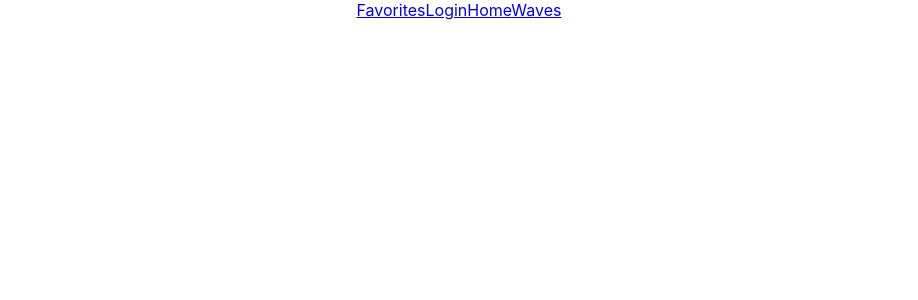
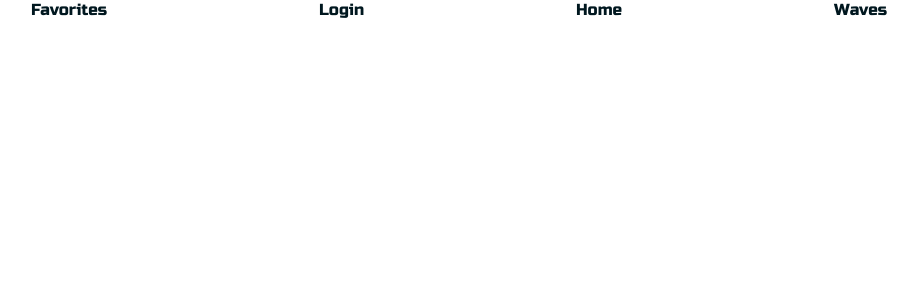
Before and after one commit to JordanLarson/CAPSTONE, a React (Create React App) app in the folder surf-app/: page / in a window 1280 px wide. Shown: the top 300 px of the page, without its empty margins (181-1099 px from the left). Built offline with nearby package versions, Linux system fonts and the light colour scheme.

Commit message:
filters functional

```diff
--- a/surf-app/package.json
+++ b/surf-app/package.json
@@ -19,7 +19,8 @@
     "react-media": "^1.10.0",
     "react-router": "^5.2.0",
     "react-router-dom": "^5.2.0",
-    "react-scripts": "^3.4.3"
+    "react-scripts": "^3.4.3",
+    "react-stars": "^2.2.5"
   },
   "scripts": {
     "start": "react-scripts start",
--- a/surf-app/src/components/Messages/Messages.css
+++ b/surf-app/src/components/Messages/Messages.css
@@ -1,5 +1,5 @@
 .chat-container {
-  background-color: #d93f51;
+  background-color: #007ea7;
   padding: 5px 5px;
   border-radius: 25px;
   grid-column: 3;
--- a/surf-app/src/components/Messages/Messages.jsx
+++ b/surf-app/src/components/Messages/Messages.jsx
@@ -19,10 +19,40 @@ function Messages(props) {
   const [sender, setSender] = useState("");
   const [spotId, setSpotId] = useState(0);
   const [surfSpot, setSurfSpot] = useState("");
+  console.log("props: " + props);
+  const [maxWaveHeight, setMaxWaveHeight] = useState("");
+  const [minWaveHeight, setMinWaveHeight] = useState("");
+  const [waveHeight, setWaveHeight] = useState("");
+  const [waterTemp, setWaterTemp] = useState("");
+  const [solidRating, setSolidRating] = useState("");
+  const [wavePeriod, setWavePeriod] = useState("");
+  const [swellDirection, setSwellDirection] = useState("");
+  const [windSpeed, setWindSpeed] = useState("");
+  const [favorite, setFavorite] = useState(false);
   let globalSpotId = 0;
   let globalSender = "";
 
-  console.log("props: " + props);
+  const handleSubmit = (e) => {
+    e.preventDefault();
+    setFavorite(true);
+  };
+  // useEffect(() => {
+  //   const makeApiCall = async () => {
+  //     const urlData = `http://magicseaweed.com/api/66c79af0fe4e3fb73b3915ea2ef63999/forecast/?spot_id=291`;
+  //     const res = await fetch(urlData);
+  //     const data = await res.json();
+  //     console.log(data[0]);
+  //     setMaxWaveHeight(data[0].swell.absMaxBreakingHeight);
+  //     setMinWaveHeight(data[0].swell.absMinBreakingHeight);
+  //     setWaterTemp(data[0].condition.temperature);
+  //     setSolidRating(data[0].solidRating);
+  //     setWaveHeight(data[0].swell.components.combined.height);
+  //     setWavePeriod(data[0].swell.components.combined.period);
+  //     setSwellDirection(data[0].swell.components.combined.compassDirection);
+  //     setWindSpeed(data[0].wind.speed);
+  //   };
+  //   makeApiCall();
+  // }, []);
 
   useEffect(() => {
     globalSpotId = props.location.pathname.split("/")[2];
@@ -101,6 +131,17 @@ function Messages(props) {
             // }}
           />
         </div>
+        <div>
+          <h4>Wave Statistics</h4>
+          <p>Maximum wave height: {maxWaveHeight} feet</p>
+          <p>Minimum Wave Height: {minWaveHeight} feet</p>
+          <p>
+            Swell: {waveHeight} feet at {wavePeriod} seconds -{swellDirection}
+          </p>
+          <p>Current Water Temp: {waterTemp} farhenheit</p>
+          <p>Wind Speed/Direction: {windSpeed}</p>
+          <p>Solid Rating: {solidRating}/5</p>
+        </div>
         <button className="postButton">Post</button>
       </form>
     </div>
--- /dev/null
+++ b/surf-app/src/components/Nav/Nav.css
@@ -0,0 +1,34 @@
+@import url("https://fonts.googleapis.com/css2?family=Russo+One&display=swap");
+.desk-nav {
+  display: flex;
+  flex-direction: row;
+  justify-content: space-evenly;
+  text-decoration: none;
+  color: #00171f;
+}
+.desk-nav a:hover {
+  color: #00a8e8;
+}
+.login-link {
+  text-decoration: none;
+  color: #00171f;
+  font-family: "Russo One", sans-serif;
+}
+.favorites-link {
+  text-decoration: none;
+  color: #00171f;
+  font-family: "Russo One", sans-serif;
+}
+.home-link {
+  text-decoration: none;
+  color: #00171f;
+  font-family: "Russo One", sans-serif;
+}
+.home-link a:hover {
+  color: white;
+}
+.waves-link {
+  text-decoration: none;
+  color: #00171f;
+  font-family: "Russo One", sans-serif;
+}
--- a/surf-app/src/components/Nav/Nav.jsx
+++ b/surf-app/src/components/Nav/Nav.jsx
@@ -1,5 +1,6 @@
 import React, { useState } from "react";
 import { Link } from "react-router-dom";
+import "./Nav.css";
 
 const Nav = () => {
   const [open, isOpen] = useState(false);
@@ -11,10 +12,18 @@ const Nav = () => {
   return (
     <div className="nav">
       <div className="desk-nav">
-        <Link to="/favorites">Favorites</Link>
-        <Link to="/login">Login</Link>
-        <Link to="/home">Home</Link>
-        <Link to="/waves">Waves</Link>
+        <Link className="favorites-link" to="/favorites">
+          Favorites
+        </Link>
+        <Link className="login-link" to="/login">
+          Login
+        </Link>
+        <Link className="home-link" to="/home">
+          Home
+        </Link>
+        <Link className="waves-link" to="/waves">
+          Waves
+        </Link>
       </div>
     </div>
   );
--- /dev/null
+++ b/surf-app/src/components/Waves/Waves.css
@@ -0,0 +1,28 @@
+@import url("https://fonts.googleapis.com/css2?family=Libre+Franklin:wght@500&family=Russo+One&display=swap");
+ul > .render-spots {
+  text-decoration: none !important;
+  list-style: none;
+  color: black;
+}
+a {
+  text-decoration: none;
+  color: #00171f;
+  font-family: "Libre Franklin", sans-serif;
+}
+a :hover {
+  color: #00a8e8;
+}
+
+.spots-header {
+  font-family: "Libre Franklin", sans-serif;
+  color: #00171f;
+}
+.react-stars {
+  display: flex;
+  flex-direction: row;
+  justify-content: center;
+}
+.wave-height-slider {
+  font-family: "Libre Franklin", sans-serif;
+  font-weight: bolder;
+}
--- a/surf-app/src/components/Waves/Waves.jsx
+++ b/surf-app/src/components/Waves/Waves.jsx
@@ -1,59 +1,96 @@
 import React, { useState, useEffect } from "react";
-import axios from "axios";
-import cors from "cors";
 import { Link } from "react-router-dom";
+import apiUrl from "../apiConfig";
+import ReactStars from "react-stars";
+import "./Waves.css";
 
 const Waves = (props) => {
-  const [maxWaveHeight, setMaxWaveHeight] = useState("");
-  const [minWaveHeight, setMinWaveHeight] = useState("");
-  const [waveHeight, setWaveHeight] = useState("");
-  const [waterTemp, setWaterTemp] = useState("");
-  const [solidRating, setSolidRating] = useState("");
-  const [wavePeriod, setWavePeriod] = useState("");
-  const [swellDirection, setSwellDirection] = useState("");
-  const [windSpeed, setWindSpeed] = useState("");
-  const [favorite, setFavorite] = useState(false);
-  const [spotId, setSpotId] = useState();
+  const [spots, setSpots] = useState({});
+  const [region, setRegion] = useState("");
+  const [waveHeight, setWaveHeight] = useState(null);
+  const [stars, setStars] = useState(null);
 
-  const handleSubmit = (e) => {
-    e.preventDefault();
-    setFavorite(true);
-  };
   useEffect(() => {
+    let urlData = `${apiUrl}/spots?region=${region}`;
+    if (waveHeight != null) {
+      urlData += `&waveHeight=${waveHeight}`;
+    }
+    if (stars != null) {
+      urlData += `&stars=${stars}`;
+    }
+
     const makeApiCall = async () => {
-      const urlData = `http://magicseaweed.com/api/66c79af0fe4e3fb73b3915ea2ef63999/forecast/?spot_id=291`;
       const res = await fetch(urlData);
       const data = await res.json();
-      console.log(data[0]);
-      setMaxWaveHeight(data[0].swell.absMaxBreakingHeight);
-      setMinWaveHeight(data[0].swell.absMinBreakingHeight);
-      setWaterTemp(data[0].condition.temperature);
-      setSolidRating(data[0].solidRating);
-      setWaveHeight(data[0].swell.components.combined.height);
-      setWavePeriod(data[0].swell.components.combined.period);
-      setSwellDirection(data[0].swell.components.combined.compassDirection);
-      setWindSpeed(data[0].wind.speed);
+      setSpots(data);
     };
     makeApiCall();
-  }, []);
+  }, [region, waveHeight, stars]);
+
+  const handleWaveHeightChange = (e) => {
+    e.preventDefault();
+
+    setWaveHeight(e.target.value);
+    console.log(waveHeight);
+  };
+
+  const handleRegionChange = (e) => {
+    e.preventDefault();
+    setRegion(e.target.value);
+    console.log(region);
+  };
+
+  const handleStarsChange = (e) => {
+    if (stars === e) {
+      setStars(null);
+    } else {
+      setStars(e);
+    }
+  };
+
+  const renderSpots = () => {
+    if (spots == null || spots[0] == null) {
+      return;
+    }
+
+    return spots.map((spot) => (
+      <div key={spot.id}>
+        <Link to={`/messages/${spot.id}`}>{spot.name}</Link>
+      </div>
+    ));
+  };
+
   return (
     <div>
-      <h3>Waves Nearby</h3>
-      <p>Maximum wave height: {maxWaveHeight} feet</p>
-      <p>Minimum Wave Height: {minWaveHeight} feet</p>
-      <p>
-        Swell: {waveHeight} feet at {wavePeriod} seconds -{swellDirection}
-      </p>
-      <p>Current Water Temp: {waterTemp} farhenheit</p>
-      <p>Wind Speed/Direction: {windSpeed}</p>
-      <p>Solid Rating: {solidRating}/5</p>
-      <button onClick={handleSubmit}>
-        <span>Add To Your Waves</span>
-        {/* <p>data[1].swell.absMaxBreakingHeight</p> */}
-      </button>
-      <div className="chat_container">
-        <Link to={`/messages/291`}>Location Feed</Link>
-      </div>
+      <select onChange={handleRegionChange}>
+        <option value="Select Region">Select Region</option>
+        <option value="Northern California">Northern California</option>
+        <option value="San Diego County">San Diego County</option>
+      </select>
+      <p className="wave-height-slider">Wave Height {waveHeight}</p>
+      <input
+        id="wave-height-slider"
+        type="range"
+        min="0"
+        max="20"
+        value={waveHeight}
+        onChange={handleWaveHeightChange}
+        step="1"
+      />
+      {/* https://github.com/n49/react-stars */}
+      <ReactStars
+        className="react-stars"
+        count={5}
+        value={stars}
+        onChange={handleStarsChange}
+        size={24}
+        half={false}
+        color2={"#ffd700"}
+      />
+      <h3 className="spots-header">Spots In Your Region</h3>
+      <ul style={{ textDecoration: "none" }} className="render-spots">
+        {renderSpots()}
+      </ul>
     </div>
   );
 };
```
Also changed, not shown: 1 other file (tests, documents, lock files or other folders).
